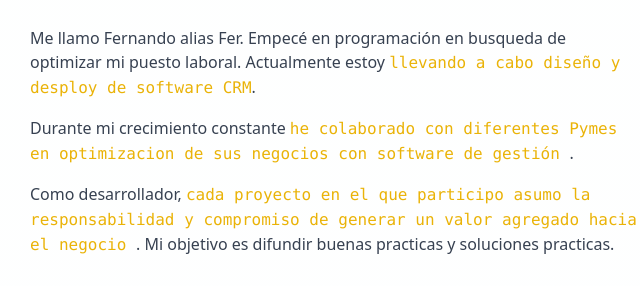
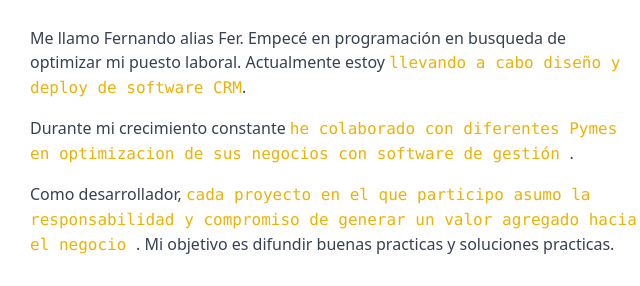
Before and after one commit to Ferjapolis/porfolio, an Astro site: page / in a window 1280 px wide. Shown: the part 1788-2074 px from the top of the page, 162-802 px from the left. Built offline with nearby package versions, Linux system fonts and the light colour scheme; Astro itself is replaced by a stand-in of ours.

Commit message:
correccion

```diff
--- a/src/components/AboutMe.astro
+++ b/src/components/AboutMe.astro
@@ -9,7 +9,7 @@
     <p>
       Me llamo Fernando alias Fer.
       Empecé en programación en busqueda de optimizar mi puesto laboral. Actualmente estoy
-      <strong>llevando a cabo diseño y desploy de software CRM</strong
+      <strong>llevando a cabo diseño y deploy de software CRM</strong
       >.
     </p>
 
```
